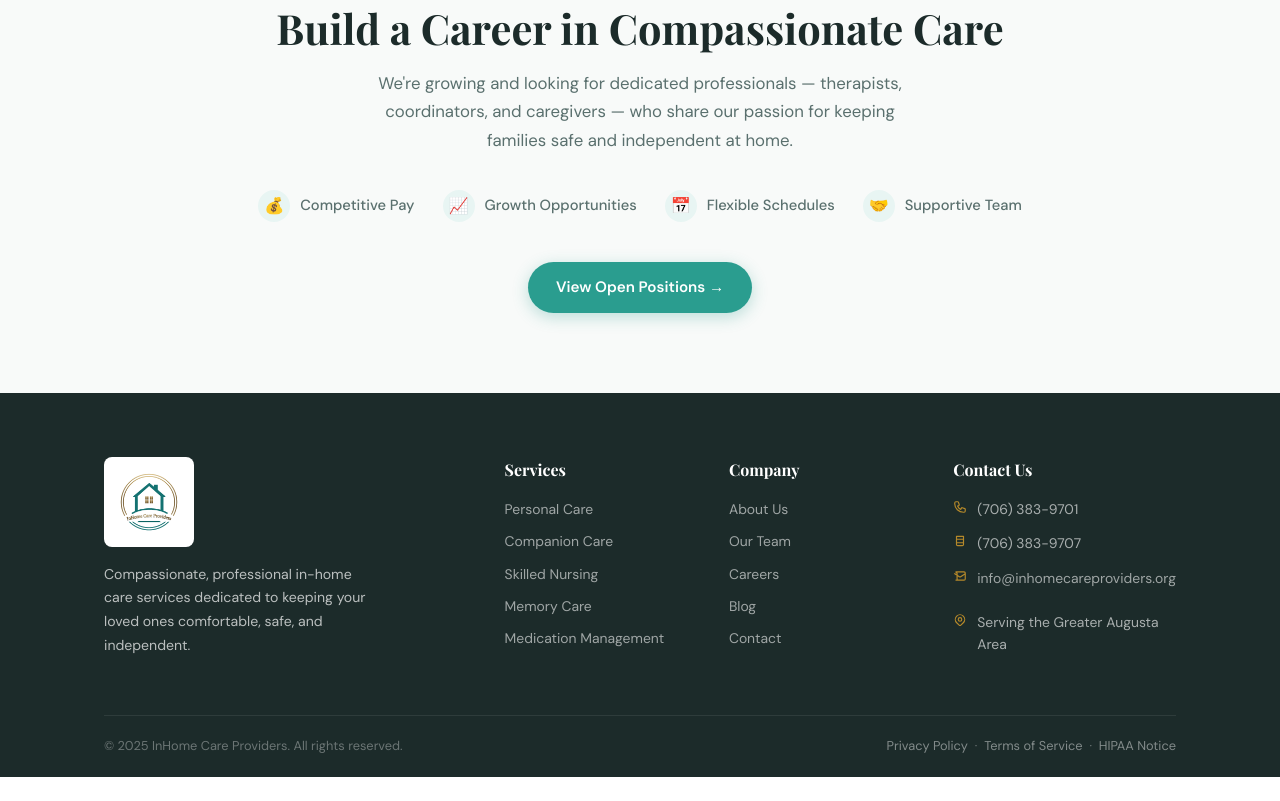
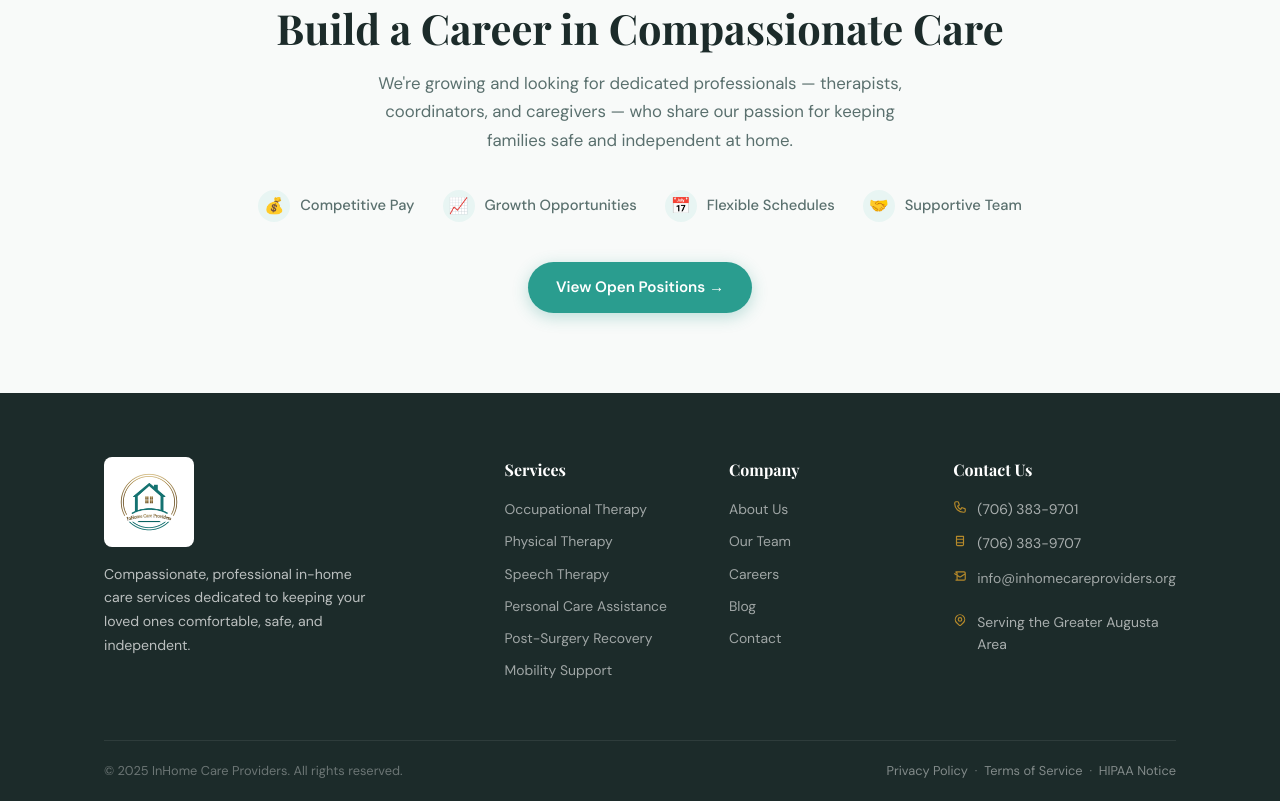
Before and after one commit to InHome-Care-Providers/InHome-Care-Providers.github.io, a plain HTML site: page index.html in a window 1280 px wide. Shown: the part 6286-7087 px from the top of the page. Before the commit the page ends 7063 px from the top, so only its background shows below. Drawn offline with nearby package versions, Linux system fonts and the light colour scheme.

Commit message:
Add new services to footer links

```diff
--- a/index.html
+++ b/index.html
@@ -772,11 +772,12 @@
       </div>
       <div class="footer-col">
         <h5>Services</h5>
-        <a href="#">Personal Care</a>
-        <a href="#">Companion Care</a>
-        <a href="#">Skilled Nursing</a>
-        <a href="#">Memory Care</a>
-        <a href="#">Medication Management</a>
+        <a href="#">Occupational Therapy</a>
+        <a href="#">Physical Therapy</a>
+        <a href="#">Speech Therapy</a>
+        <a href="#">Personal Care Assistance</a>
+        <a href="#">Post-Surgery Recovery</a>
+        <a href="#">Mobility Support</a>
       </div>
       <div class="footer-col">
         <h5>Company</h5>
```
